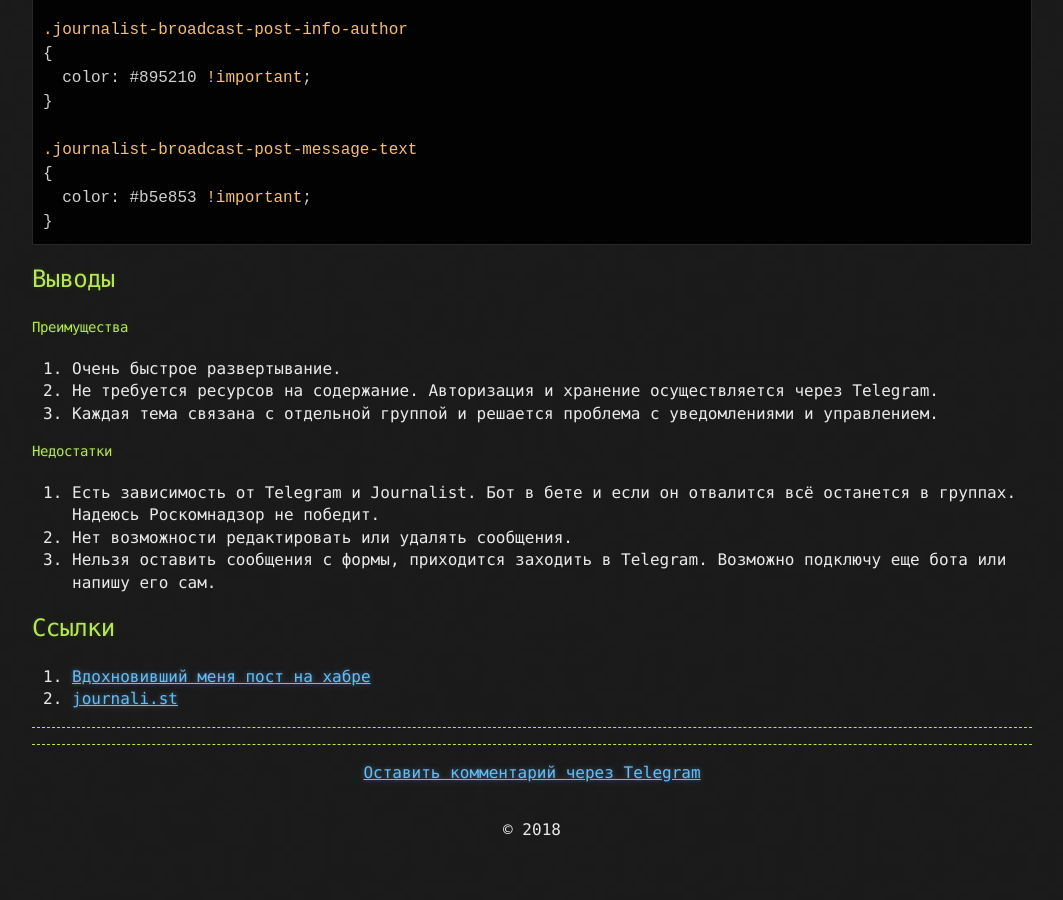
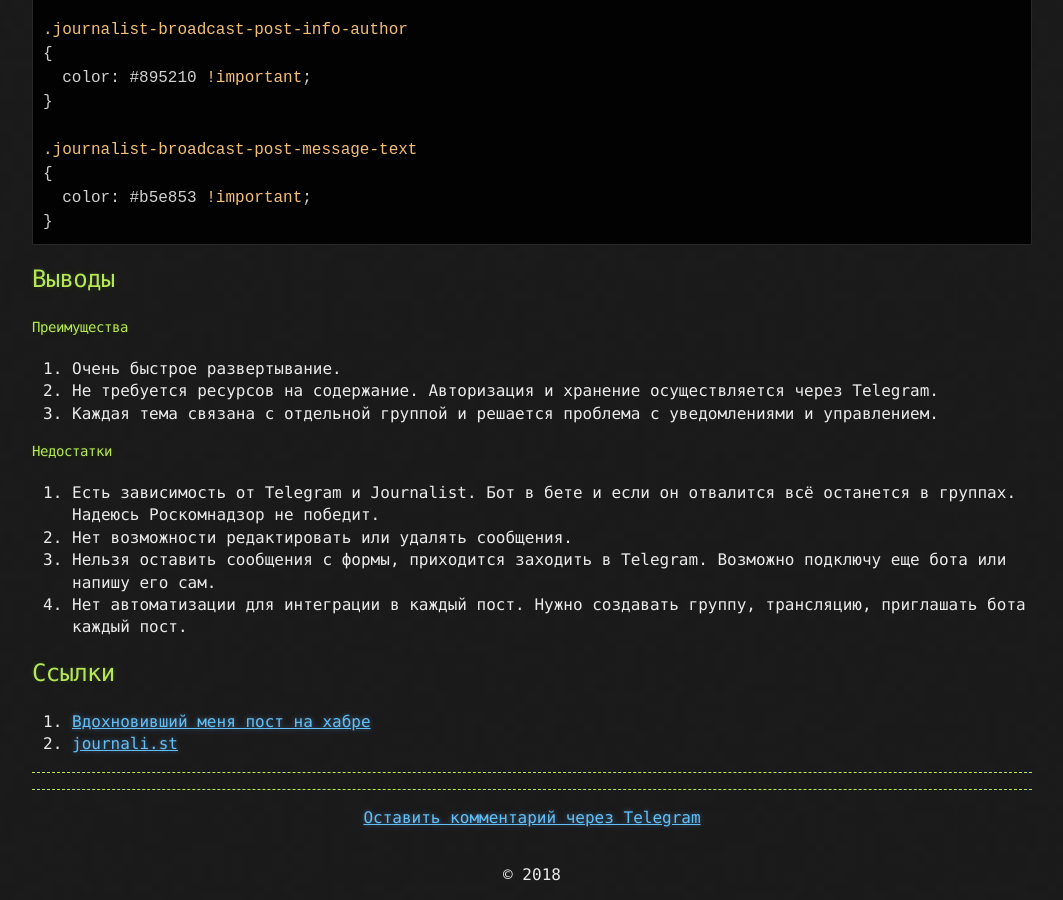
Before and after one commit to iridiumtechru/iridiumtechru.github.io, a Jekyll site: the page built from _posts/2018-05-02-telegram-comments.md, in a window 1280 px wide and 900 px high, scrolled down 2018 px. Shown: the whole window, without its empty margins (108-1171 px from the left). Built offline with Jekyll 4.4.1, drawn with Linux system fonts in a browser that asks for light colours; a script that is not in the unit is left out; before the commit the page ends 2873 px from its top, so only the background shows below that.

Commit message:
telegram comments negotiate

```diff
--- a/_posts/2018-05-02-telegram-comments.md
+++ b/_posts/2018-05-02-telegram-comments.md
@@ -63,6 +63,7 @@ widget-4.js - означает количество постов в виджет
 1. Есть зависимость от Telegram и Journalist. Бот в бете и если он отвалится всё останется в группах. Надеюсь Роскомнадзор не победит.
 2. Нет возможности редактировать или удалять сообщения.
 3. Нельзя оставить сообщения с формы, приходится заходить в Telegram. Возможно подключу еще бота или напишу его сам.
+4. Нет автоматизации для интеграции в каждый пост. Нужно создавать группу, трансляцию, приглашать бота каждый пост.
 
 ## Ссылки
 1. [Вдохновивший меня пост на хабре](https://habr.com/post/354642/){:target="_blank"}
```
